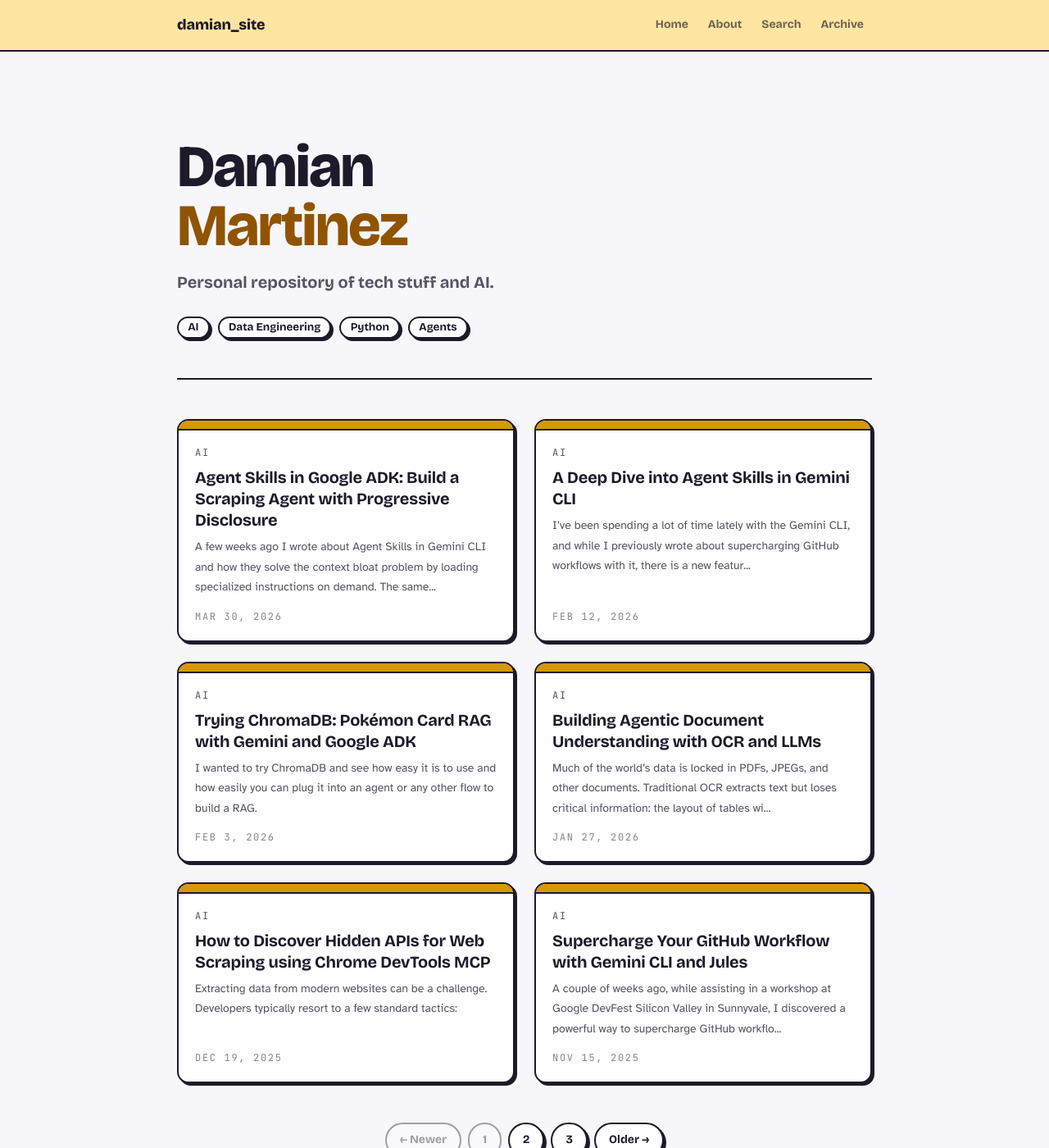
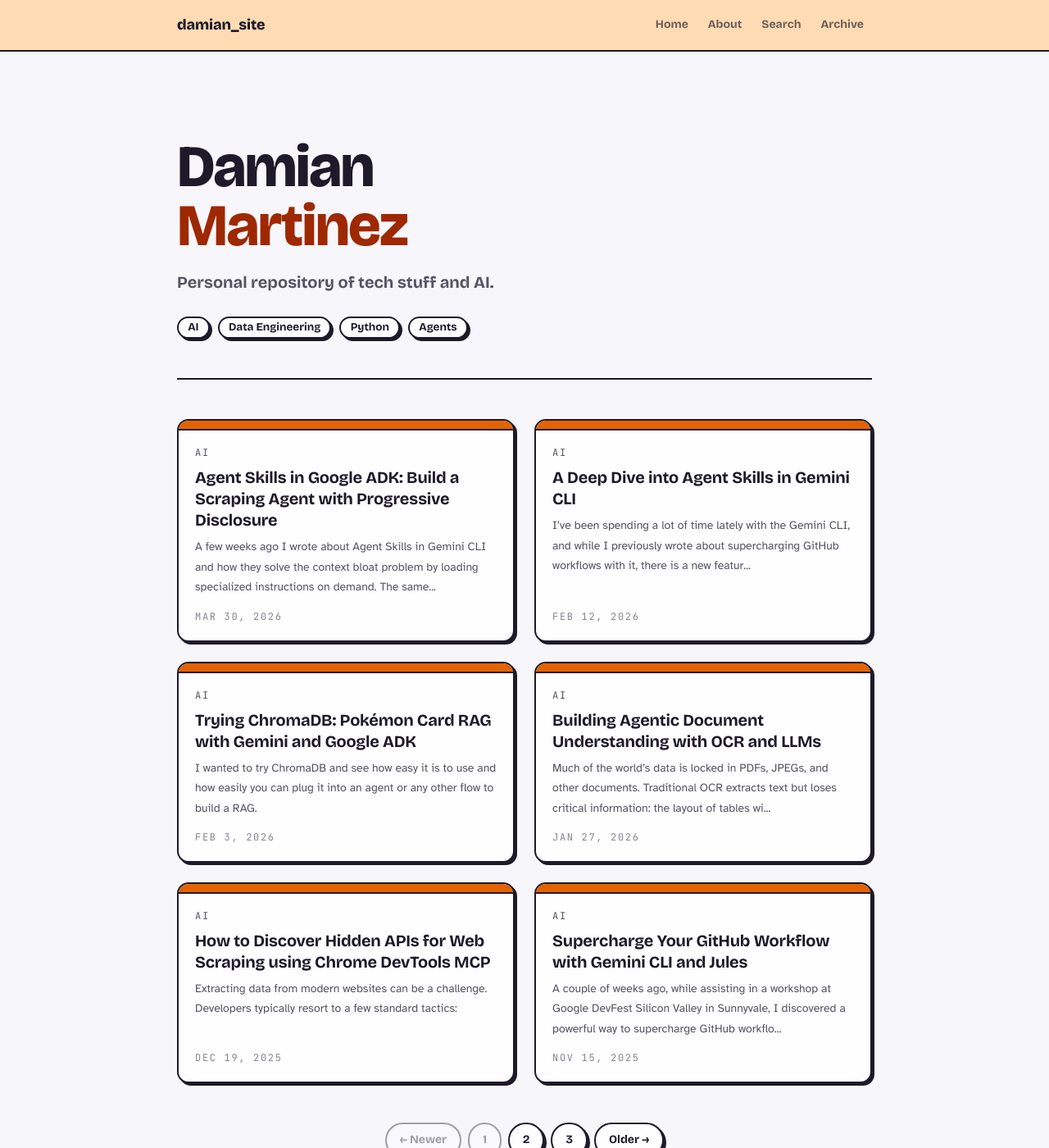
Before and after one commit to DamiMartinez/damimartinez.github.io, a Jekyll site: the page built from index.html, in a window 1280 px wide and 1400 px high. Shown: the whole window at 82% size. Built offline with Jekyll 4.4.1, drawn with Linux system fonts in a browser that asks for light colours; the list of posts is cut into pages by our own code.

Commit message:
style: swap accent to orange/ochre (oklch hue ~47–58)

```diff
--- a/_sass/_variables.scss
+++ b/_sass/_variables.scss
@@ -10,9 +10,9 @@
   --color-ink:        oklch(23% .03 295);
   --color-ink-soft:   oklch(45% .026 295);
   --color-ink-faint:  oklch(62% .022 295);
-  --color-tomato:     oklch(72% .18 85);
-  --color-marigold:   oklch(93% .09 88);
-  --color-grape:      oklch(50% .15 78);
+  --color-tomato:     oklch(65% .19 52);
+  --color-marigold:   oklch(93% .08 58);
+  --color-grape:      oklch(46% .17 47);
   --color-footer-bg:  oklch(16% .018 295);
   --color-footer-fg:  oklch(98% .008 300);
 
```
